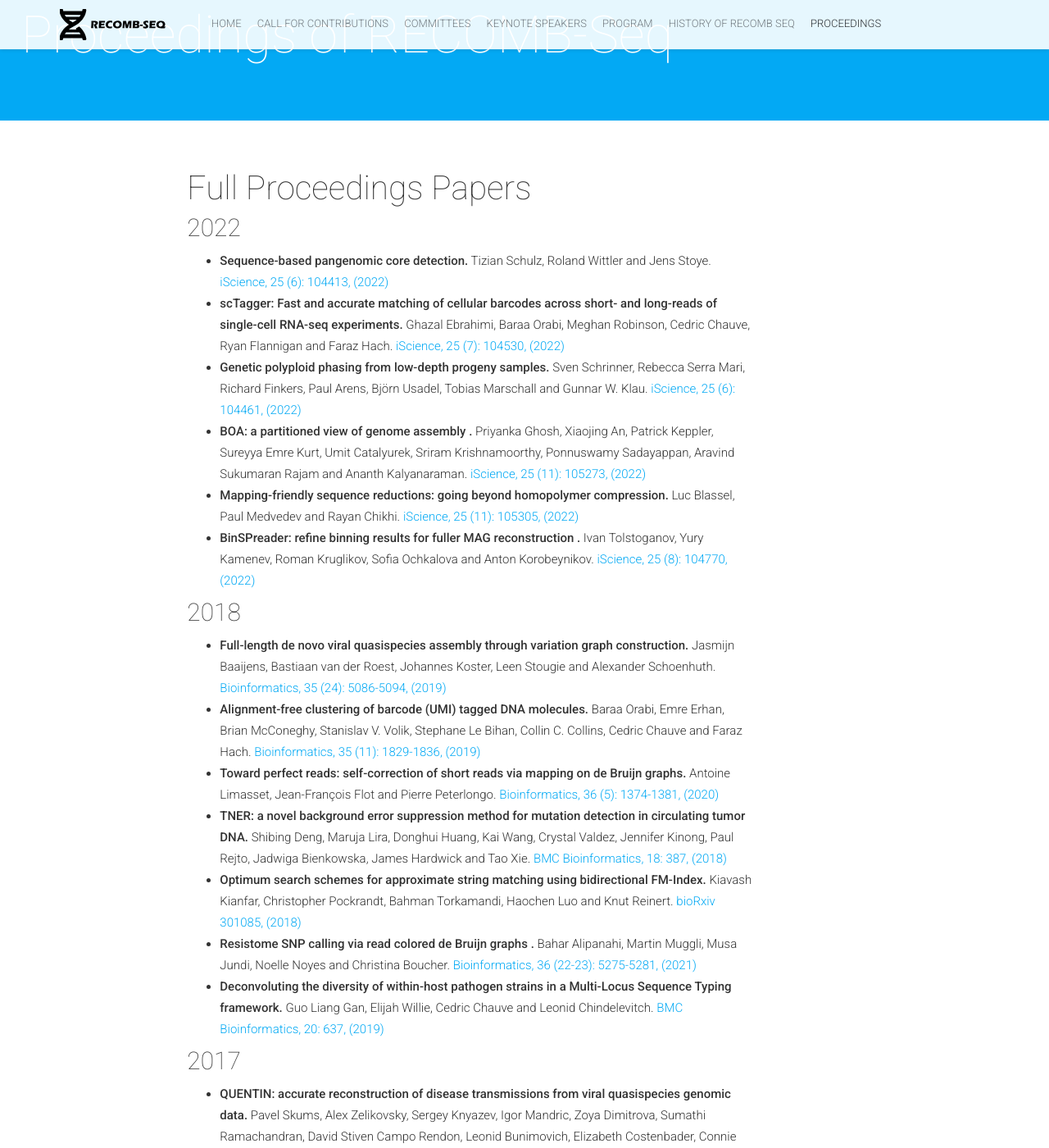
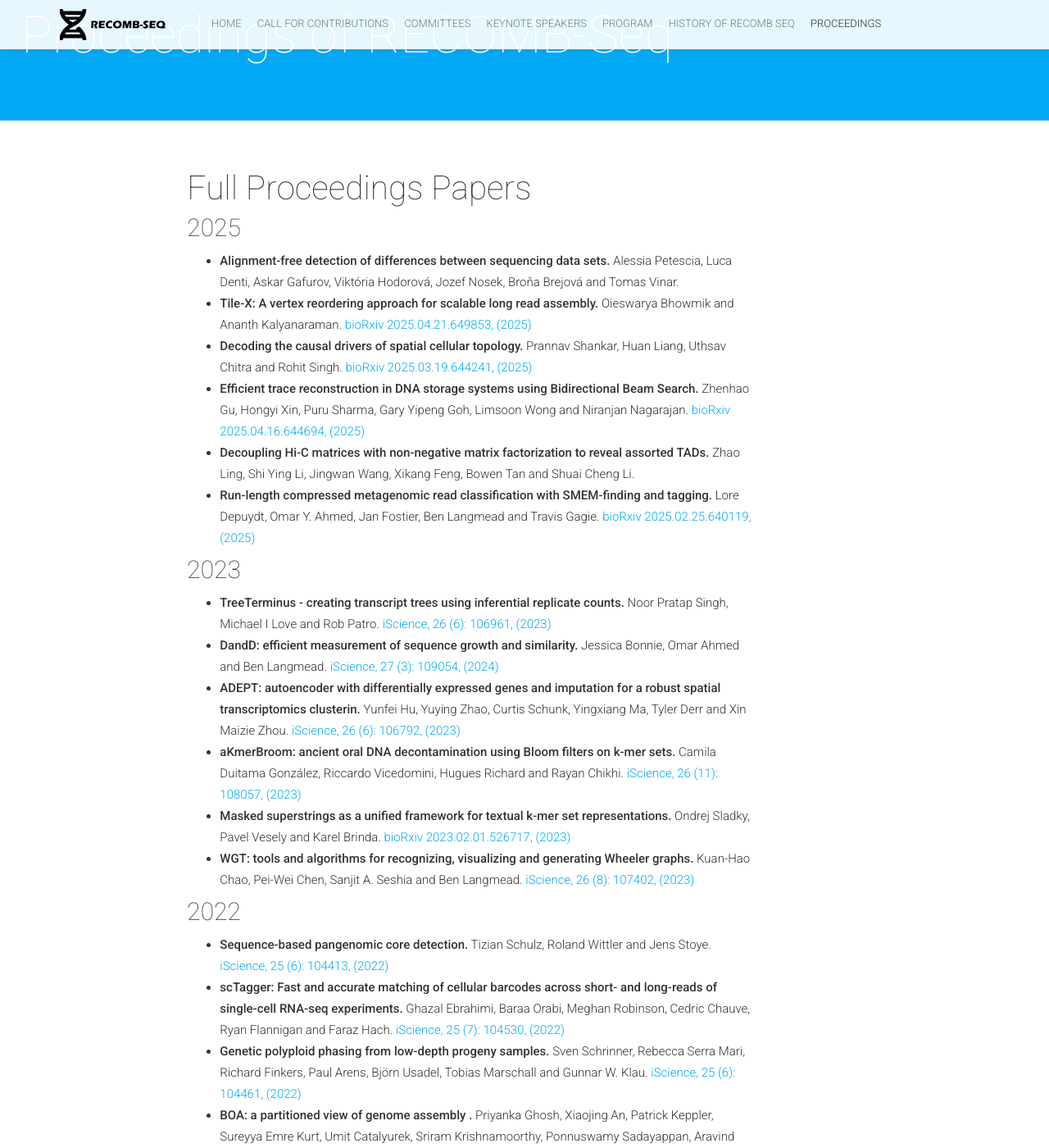
Before and after one commit to recomb-seq/recomb-seq.github.io, a Jekyll site: the page built from proceedings.md, in a window 1280 px wide and 1400 px high, scrolled down 260 px. Shown: the whole window at 82% size. Built offline with Jekyll 4.4.1, drawn with Linux system fonts in a browser that asks for light colours; nearby versions of some CDN libraries; comment, search, counter and statistics services are not loaded; some of the changed text lies outside the part shown.

Commit message:
2025 pubs

```diff
--- a/proceedings.md
+++ b/proceedings.md
@@ -7,6 +7,24 @@ isStaticPost: true
 
 #### Full Proceedings Papers
 
+##### 2025
+
+  - **Alignment-free detection of differences between sequencing data sets.** Alessia Petescia, Luca Denti, Askar Gafurov, Viktória Hodorová, Jozef Nosek, Broňa Brejová and Tomas Vinar.
+  - **Tile-X: A vertex reordering approach for scalable long read assembly.** Oieswarya Bhowmik and Ananth Kalyanaraman. [bioRxiv 2025.04.21.649853, (2025)](https://www.biorxiv.org/content/10.1101/2025.04.21.649853v1.full)
+  - **Decoding the causal drivers of spatial cellular topology.** Prannav Shankar, Huan Liang, Uthsav Chitra and Rohit Singh. [bioRxiv 2025.03.19.644241, (2025)](https://www.biorxiv.org/content/10.1101/2025.03.19.644241v2)
+  - **Efficient trace reconstruction in DNA storage systems using Bidirectional Beam Search.** Zhenhao Gu, Hongyi Xin, Puru Sharma, Gary Yipeng Goh, Limsoon Wong and Niranjan Nagarajan. [bioRxiv 2025.04.16.644694, (2025)](https://www.biorxiv.org/content/10.1101/2025.04.16.644694v1)
+  - **Decoupling Hi-C matrices with non-negative matrix factorization to reveal assorted TADs.** Zhao Ling, Shi Ying Li, Jingwan Wang, Xikang Feng, Bowen Tan and Shuai Cheng Li.
+  - **Run-length compressed metagenomic read classification with SMEM-finding and tagging.** Lore Depuydt, Omar Y. Ahmed, Jan Fostier, Ben Langmead and Travis Gagie. [bioRxiv 2025.02.25.640119, (2025)](https://www.biorxiv.org/content/10.1101/2025.02.25.640119v2)
+
+##### 2023
+
+  - **TreeTerminus - creating transcript trees using inferential replicate counts.** Noor Pratap Singh, Michael I Love and Rob Patro. [iScience, 26 (6): 106961, (2023)](https://www.sciencedirect.com/science/article/pii/S2589004223010386)
+  - **DandD: efficient measurement of sequence growth and similarity.** Jessica Bonnie, Omar Ahmed and Ben Langmead. [iScience, 27 (3): 109054, (2024)](https://www.sciencedirect.com/science/article/pii/S258900422400275X)
+  - **ADEPT: autoencoder with differentially expressed genes and imputation for a robust spatial transcriptomics clusterin.** Yunfei Hu, Yuying Zhao, Curtis Schunk, Yingxiang Ma, Tyler Derr and Xin Maizie Zhou. [iScience, 26 (6): 106792, (2023)](https://www.sciencedirect.com/science/article/pii/S2589004223008696)
+  - **aKmerBroom: ancient oral DNA decontamination using Bloom filters on k-mer sets.** Camila Duitama González, Riccardo Vicedomini, Hugues Richard and Rayan Chikhi. [iScience, 26 (11): 108057, (2023)](https://www.sciencedirect.com/science/article/pii/S258900422302134X)
+  - **Masked superstrings as a unified framework for textual k-mer set representations.** Ondrej Sladky, Pavel Vesely and Karel Brinda. [bioRxiv 2023.02.01.526717, (2023)](https://www.biorxiv.org/content/10.1101/2023.02.01.526717v1)
+  - **WGT: tools and algorithms for recognizing, visualizing and generating Wheeler graphs.** Kuan-Hao Chao, Pei-Wei Chen, Sanjit A. Seshia and Ben Langmead. [iScience, 26 (8): 107402, (2023)](https://www.sciencedirect.com/science/article/pii/S2589004223014797)
+
 ##### 2022
 
   - **Sequence-based pangenomic core detection.** Tizian Schulz, Roland Wittler and Jens Stoye. [iScience, 25 (6): 104413, (2022)](https://www.sciencedirect.com/science/article/pii/S2589004222006848)
@@ -15,6 +33,14 @@ isStaticPost: true
   - **BOA: a partitioned view of genome assembly .** Priyanka Ghosh, Xiaojing An, Patrick Keppler, Sureyya Emre Kurt, Umit Catalyurek, Sriram Krishnamoorthy, Ponnuswamy Sadayappan, Aravind Sukumaran Rajam and Ananth Kalyanaraman. [iScience, 25 (11): 105273, (2022)](https://www.sciencedirect.com/science/article/pii/S2589004222015450)
   - **Mapping-friendly sequence reductions: going beyond homopolymer compression.** Luc Blassel, Paul Medvedev and Rayan Chikhi. [iScience, 25 (11): 105305, (2022)](https://www.sciencedirect.com/science/article/pii/S2589004222015772)
   - **BinSPreader: refine binning results for fuller MAG reconstruction .** Ivan Tolstoganov, Yury Kamenev, Roman Kruglikov, Sofia Ochkalova and Anton Korobeynikov. [iScience, 25 (8): 104770, (2022)](https://www.sciencedirect.com/science/article/pii/S2589004222010422)
+
+##### 2021
+
+  - **Dynamic partitioning of search patterns for approximate pattern matching using search schemes.** Luca Renders, Kathleen Marchal and Jan Fostier. [iScience, 24 (7): 102687, (2021)](https://www.cell.com/iscience/fulltext/S2589-0042(21)00655-6)
+  - **Linearization of genome sequence graphs revisited.** Anna Lisiecka and Norbert Dojer. [iScience, 24 (7): 102755, (2021)](https://www.cell.com/iscience/fulltext/S2589-0042(21)00723-9)
+  - **Pan-genomic matching statistics for targeted nanopore sequencing.** Omar Ahmed, Massimiliano Rossi, Sam Kovaka, Michael Schatz, Travis Gagie, Christina Boucher and Ben Langmead. [iScience, 24 (6): 102696, (2021)](https://www.cell.com/iscience/fulltext/S2589-0042(21)00664-7)
+  - **A molecular taxonomy of tumors independent of tissue-of-origin.** Peter Nguyen, Simon Coetzee, Daniel Lakeland and Dennis Hazelett . [iScience, 24 (10): 103084, (2021)](https://www.cell.com/iscience/fulltext/S2589-0042(21)01052-X)
+  - **A reference-free approach for cell type classification with scRNA-seq.** Qi Sun, Yifan Peng and Jinze Liu. [iScience, 24 (8): 102855, (2021)](https://www.cell.com/iscience/fulltext/S2589-0042(21)00823-3)
 
 ##### 2018
 
```
